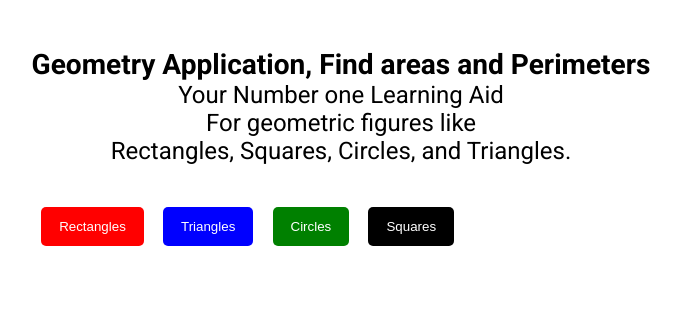
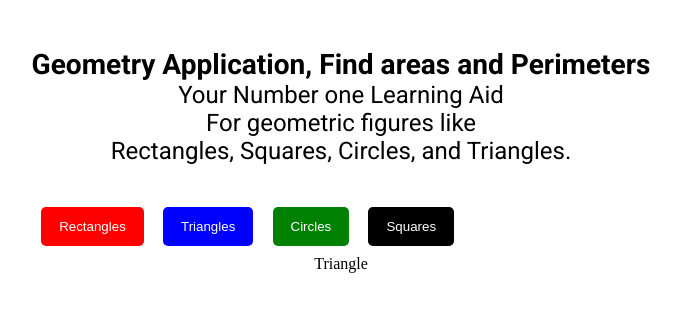
Before and after one commit to MeryAmun/geometry-app-2022, a React (Create React App) app: page / in a window 1280 px wide. Both pictures are taken after a click on the button "Triangles". Shown: the top 312 px of the page, without its empty margins (299-980 px from the left). Built offline with nearby package versions, Linux system fonts and the light colour scheme.

Commit message:
geometric figures tabs

```diff
--- a/src/App.jsx
+++ b/src/App.jsx
@@ -1,5 +1,5 @@
 import React from 'react'
-import Header from './components/Header'
+import { Header} from './components/index'
 
 const App = () => {
   return (
--- /dev/null
+++ b/src/components/GeometricFigures/Circle/Circle.jsx
@@ -0,0 +1,9 @@
+import React from 'react'
+
+const Circle = () => {
+  return (
+    <div>Circle</div>
+  )
+}
+
+export default Circle
--- /dev/null
+++ b/src/components/GeometricFigures/Square/Square.jsx
@@ -0,0 +1,9 @@
+import React from 'react'
+
+const Square = () => {
+  return (
+    <div>Square</div>
+  )
+}
+
+export default Square
--- /dev/null
+++ b/src/components/GeometricFigures/Triangle/Triangle.jsx
@@ -0,0 +1,10 @@
+import React from 'react';
+import './triangle.css'
+
+const Triangle = () => {
+  return (
+    <div>Triangle</div>
+  )
+}
+
+export default Triangle
--- a/src/components/Header.jsx
+++ b/src/components/Header.jsx
@@ -1,8 +1,10 @@
-import React, { useState } from 'react';
+import React, { useState, useRef } from 'react';
 import './header.css'
+import {Rectangle,Triangle,Square,Circle} from './index'
 
 const Header = () => {
-    const [tab, setTab] = useState(false);
+    const [activeTab, setActiveTab] = useState('rectangle');
+    const refTarget = useRef()
 
 
 
@@ -16,12 +18,16 @@ const Header = () => {
             </div>
 
 <div className="geometric-figures">
-   <button className="rec-btn">Rectangles</button>
-   <button className="tri-btn">Triangles</button>
-   <button className="circ-btn">Circles</button>
-   <button className="squ-btn">Squares</button>
+   <button className="rec-btn" ref={refTarget} onClick={() => setActiveTab('rectangle')}>Rectangles</button>
+   <button className="tri-btn" ref={refTarget} onClick={() => setActiveTab('triangle')}>Triangles</button>
+   <button className="circ-btn" ref={refTarget} onClick={() => setActiveTab('circle')}>Circles</button>
+   <button className="squ-btn" ref={refTarget} onClick={() => setActiveTab('square')}>Squares</button>
 </div>
         </div>
+        {
+          activeTab === 'rectangle' ? <Rectangle/> : activeTab === 'triangle' ?   <Triangle/> :  activeTab === 'square' ?   <Square/> : <Circle/>
+        }
+
     </div>
   )
 }
--- a/src/components/index.js
+++ b/src/components/index.js
@@ -1,8 +1,11 @@
 import {default as Header } from './Header';
-import {default as Rectangle } from './GeometricFigures/Rectangles/Rectangle';
+import {default as Rectangle } from './GeometricFigures/Rectangle/Rectangle';
+import {default as Triangle } from './GeometricFigures/Triangle/Triangle';
+import {default as Square } from './GeometricFigures/Square/Square';
+import {default as Circle } from './GeometricFigures/Circle/Circle';
 
 
 
 export {
-    Rectangle,Header
+    Rectangle,Header,Triangle,Square,Circle
 }
```
Also changed, not shown: src/components/GeometricFigures/Rectangle/Rectangle.jsx (renamed from src/components/GeometricFigures/Rectangles/Rectangle.jsx), src/components/GeometricFigures/Rectangle/rectangle.css (added), src/components/GeometricFigures/Triangle/triangle.css (added).
